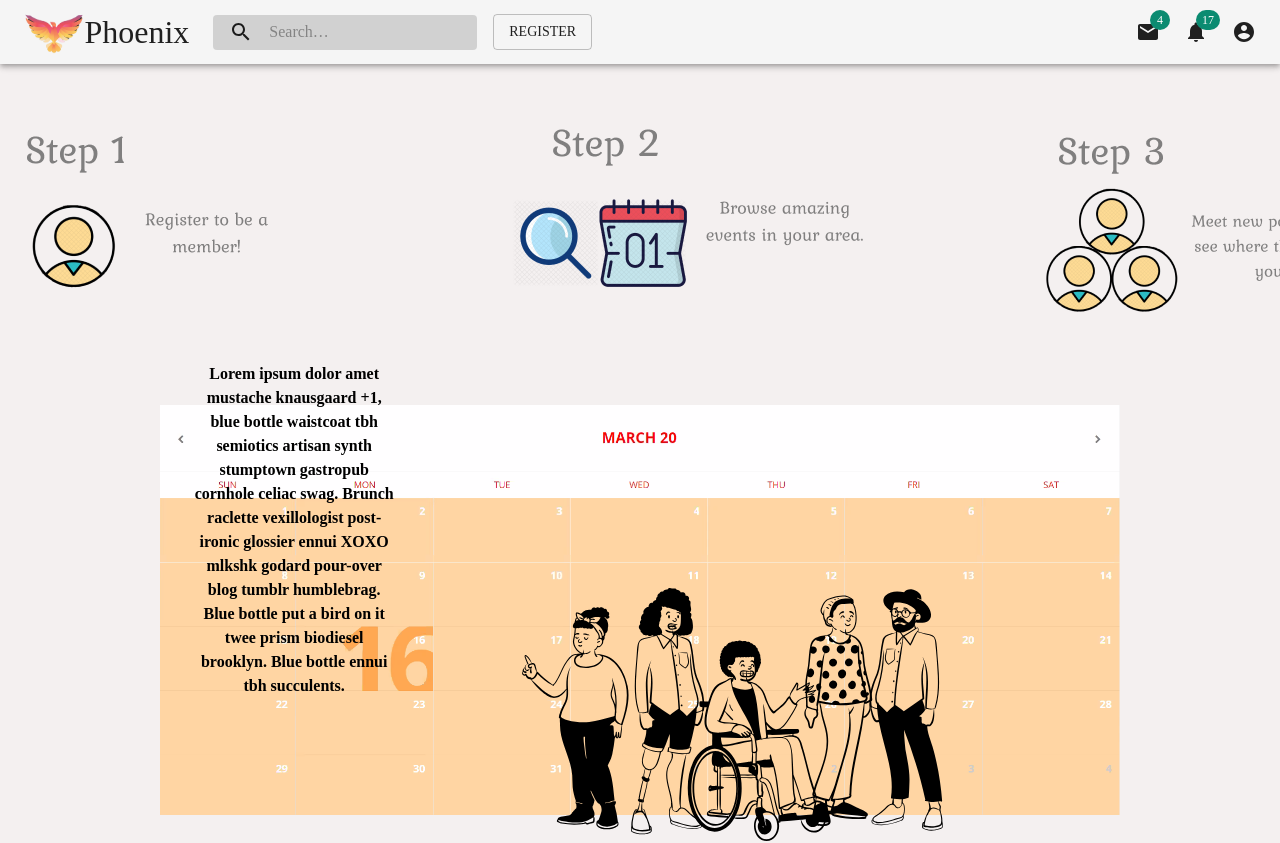
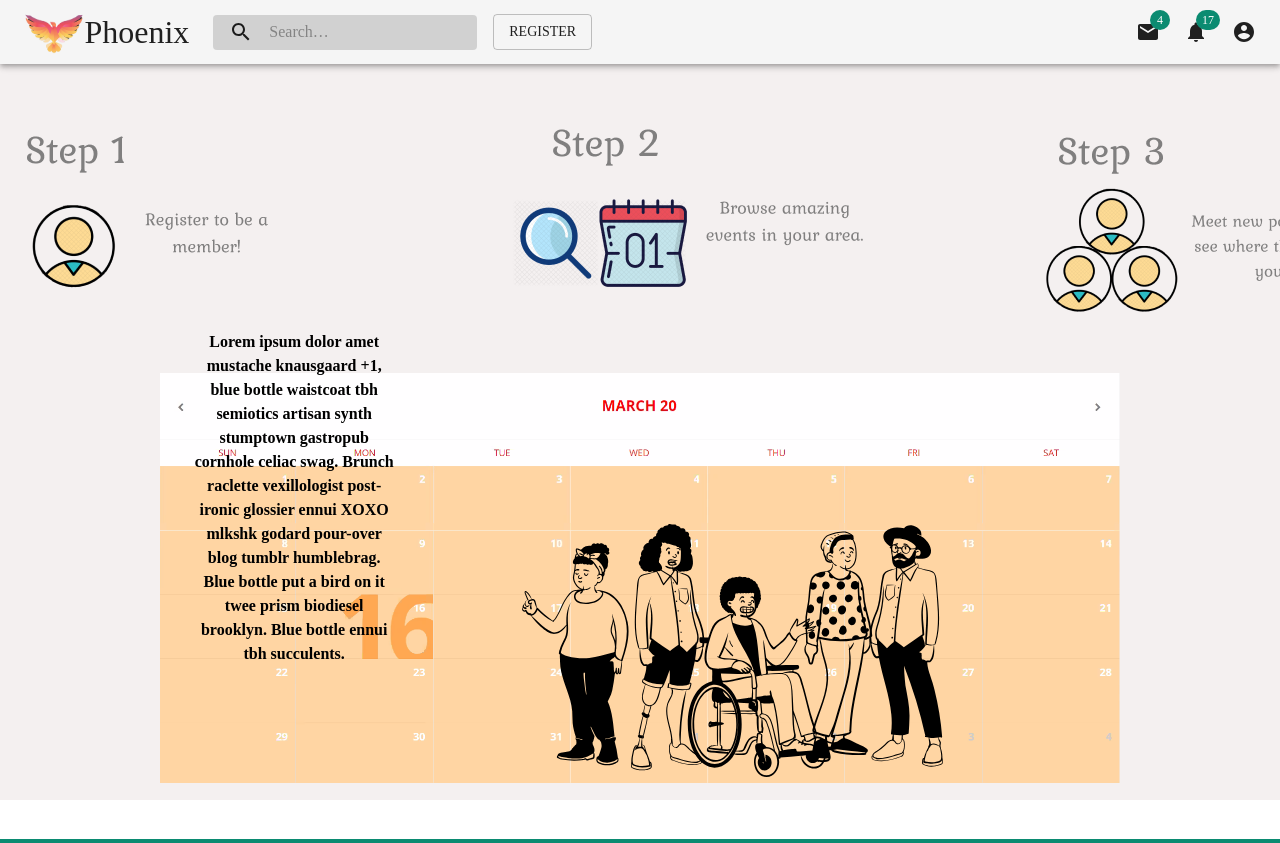
Before and after one commit to BloomTech-Labs/phoenix-fe, a React (Create React App) app: page / in a window 1280 px wide. Shown: the top 843 px of the page. Built offline with nearby package versions, Linux system fonts and the light colour scheme; a web font is replaced by a local one.

Commit message:
sticky footer

```diff
--- a/src/App.css
+++ b/src/App.css
@@ -1,15 +1,11 @@
 .App {
   text-align: center;
   background-color: #F4F0F0;
+  display: flex;
+  flex-direction: column;
+  height: 100vh;
 }
 
-.App-logo {
-  height: 40vmin;
-  pointer-events: none;
+.content {
+  flex: 1 0 auto;
 }
-
-@media (prefers-reduced-motion: no-preference) {
-  .App-logo {
-    animation: App-logo-spin infinite 20s linear;
-  }
-}
--- a/src/App.js
+++ b/src/App.js
@@ -15,8 +15,10 @@ function App() {
 }, [])
   return (
     <div className="App">
+      <div className="content">
         <Navbar />
         <LandingPage />
+      </div>
         <Footer />
     </div>
   );
--- a/src/components/LandingPage.js
+++ b/src/components/LandingPage.js
@@ -45,7 +45,7 @@ const useStyles = makeStyles(theme => ({
   },
   svg: {
     width: '60%',
-    paddingTop: '14rem',
+    paddingTop: '10rem',
     [theme.breakpoints.down('sm')]: {
 
     }
--- a/src/styles/Footer.css
+++ b/src/styles/Footer.css
@@ -1,3 +1,7 @@
+footer {
+    flex-shrink: 0;
+}
+
 section {
     background-color: #0B8B71;
 }
```
